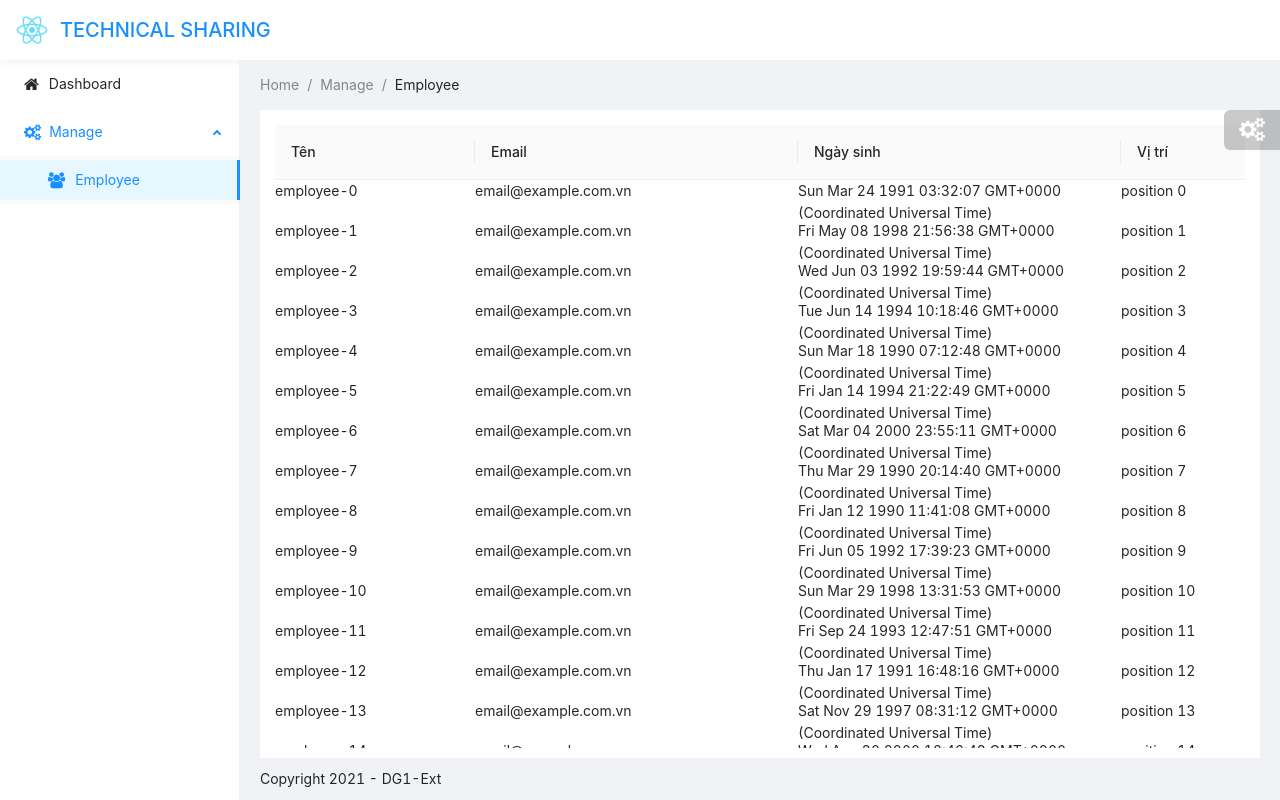
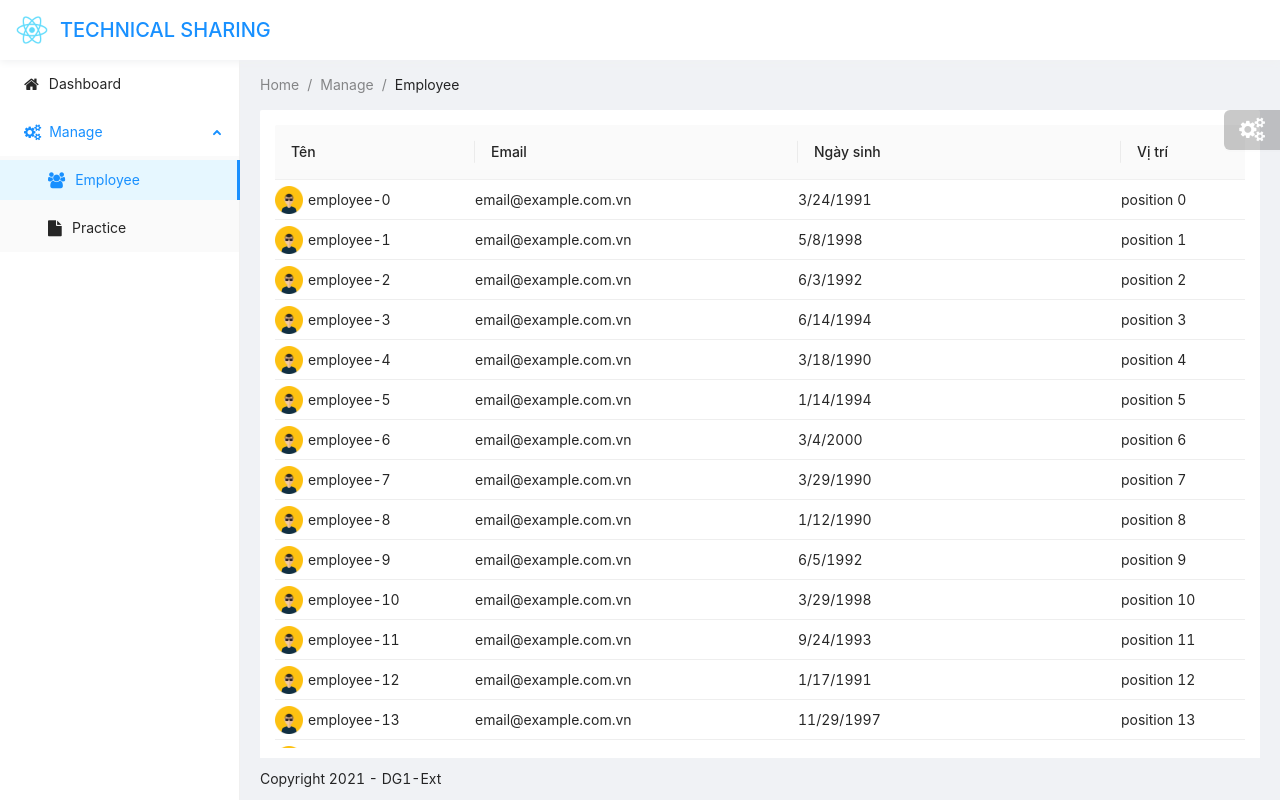
Before and after one commit to trungdpt/graphgl, a React (Create React App) app in the folder client/: page /dashboard in a window 1280 px wide. Both pictures are taken after a click on the item "Employee". Built offline with nearby package versions, Linux system fonts and the light colour scheme.

Commit message:
update virtual table, practice on demo

```diff
--- a/client/src/components/VirtualizedTable.tsx
+++ b/client/src/components/VirtualizedTable.tsx
@@ -66,6 +66,8 @@ const VirtualizedTable = (props: Parameters<typeof Table>[0]): JSX.Element => {
                     rowIndex: number;
                     style: React.CSSProperties;
                 }) => {
+                    const value = (rawData[rowIndex] as any)[(mergedColumns as any)[columnIndex].dataIndex];
+                    const render = (mergedColumns as any)[columnIndex].render;
                     return (
                         <div
                             className={classNames('virtual-table-cell', {
@@ -73,7 +75,7 @@ const VirtualizedTable = (props: Parameters<typeof Table>[0]): JSX.Element => {
                             })}
                             style={style}
                         >
-                            {(rawData[rowIndex] as any)[(mergedColumns as any)[columnIndex].dataIndex]}
+                            {render ? render(value, rawData[rowIndex] as any, rowIndex) : value}
                         </div>
                     );
                 }}
--- a/client/src/data/RouteData.tsx
+++ b/client/src/data/RouteData.tsx
@@ -1,4 +1,4 @@
-import { Dashboard, EmployeeGrid } from '../pages/Router';
+import { Dashboard, EmployeeGrid, Practice } from '../pages/Router';
 import { IRoute } from '../components/RouteConfig';
 import { IBreadcrumbItem } from '../components/Breadcrumb';
 
@@ -18,6 +18,12 @@ const RouteData: IRoute[] = [
         exact: true,
         breadcrumbs: [homeItem, manageItem, { text: 'Employee' }],
     },
+    {
+        id: '/practice',
+        component: Practice,
+        exact: true,
+        breadcrumbs: [homeItem, manageItem, { text: 'Practice' }],
+    },
 ];
 
 export default RouteData;
--- a/client/src/data/SideMenuData.json
+++ b/client/src/data/SideMenuData.json
@@ -12,6 +12,11 @@
                 "text": "Employee",
                 "icon": "fa fa-users",
                 "route": "/employee"
+            },
+            {
+                "text": "Practice",
+                "icon": "fa fa-file",
+                "route": "/practice"
             }
         ]
     }
--- a/client/src/pages/Router.tsx
+++ b/client/src/pages/Router.tsx
@@ -1,4 +1,5 @@
 import Dashboard from './dashboard/Dashboard';
 import EmployeeGrid from './employee/EmployeeGrid';
+import Practice from './practice/Practice';
 
-export { Dashboard, EmployeeGrid };
+export { Dashboard, EmployeeGrid, Practice };
--- a/client/src/pages/employee/EmployeeGrid.tsx
+++ b/client/src/pages/employee/EmployeeGrid.tsx
@@ -4,6 +4,7 @@ import { AppContext } from '../../components/AppContext';
 import { IBreadcrumbItem } from '../../components/Breadcrumb';
 import VirtualizedTable from '../../components/VirtualizedTable';
 import { randomDate } from '../../utils/Util';
+import avatar from '../../assets/avatar.png';
 
 interface IEmployeeGridProp {
     breadcrumbs: IBreadcrumbItem[];
@@ -11,6 +12,7 @@ interface IEmployeeGridProp {
 
 interface IEmployeeRow {
     id: number | string;
+    avatar: string;
     name: string;
     dob: string;
     email: string;
@@ -31,6 +33,14 @@ const EmployeeGrid: FC<IEmployeeGridProp> = (prop: IEmployeeGridProp) => {
             dataIndex: 'name',
             title: 'Tên',
             width: 200,
+            render: function renderName(value: any, row: any) {
+                return (
+                    <div style={{ display: 'flex', alignItems: 'center' }}>
+                        <img src={row.avatar} alt="" width={28} height={28} />
+                        <div style={{ margin: '0 0 0 5px' }}>{value}</div>
+                    </div>
+                );
+            },
         },
         {
             key: 'email',
@@ -41,10 +51,8 @@ const EmployeeGrid: FC<IEmployeeGridProp> = (prop: IEmployeeGridProp) => {
             key: 'dob',
             dataIndex: 'dob',
             title: 'Ngày sinh',
-
-            // eslint-disable-next-line react/display-name
-            render: (row: IEmployeeRow) => {
-                return <>{row?.dob && dateFormatter.format(new Date(row?.dob))}</>;
+            render: function renderBirthday(value: any) {
+                return <>{value && dateFormatter.format(new Date(value))}</>;
             },
         },
         {
@@ -60,6 +68,7 @@ const EmployeeGrid: FC<IEmployeeGridProp> = (prop: IEmployeeGridProp) => {
         for (let i = 0; i < 10000; i++) {
             const newRow: IEmployeeRow = {
                 id: `other-${i}`,
+                avatar: avatar,
                 name: `employee-${i}`,
                 email: 'email@example.com.vn',
                 department: `department-${i}`,
--- /dev/null
+++ b/client/src/pages/practice/Practice.tsx
@@ -0,0 +1,15 @@
+import { FC } from 'react';
+import avatar from '../../assets/avatar.png';
+
+const Practice: FC = () => {
+    return (
+        <div className="practice">
+            <div className="practice-item">
+                <img src={avatar} alt="" />
+                Username
+            </div>
+        </div>
+    );
+};
+
+export default Practice;
--- a/client/src/styles/main.scss
+++ b/client/src/styles/main.scss
@@ -146,6 +146,16 @@ body,
     }
 }
 
+.virtual-table {
+    .virtual-grid {
+        .virtual-table-cell {
+            display: flex;
+            align-items: center;
+            border-bottom: 1px solid #eee;
+        }
+    }
+}
+
 .field-set {
     border: 1px solid $primary-color;
     -webkit-border-radius: 5px;
@@ -160,3 +170,4 @@ body,
 }
 
 @import "./dashboard";
+@import "./practice";
--- /dev/null
+++ b/client/src/styles/practice.scss
@@ -0,0 +1,5 @@
+.practice {
+    .practice-item {
+
+    }
+}
```
